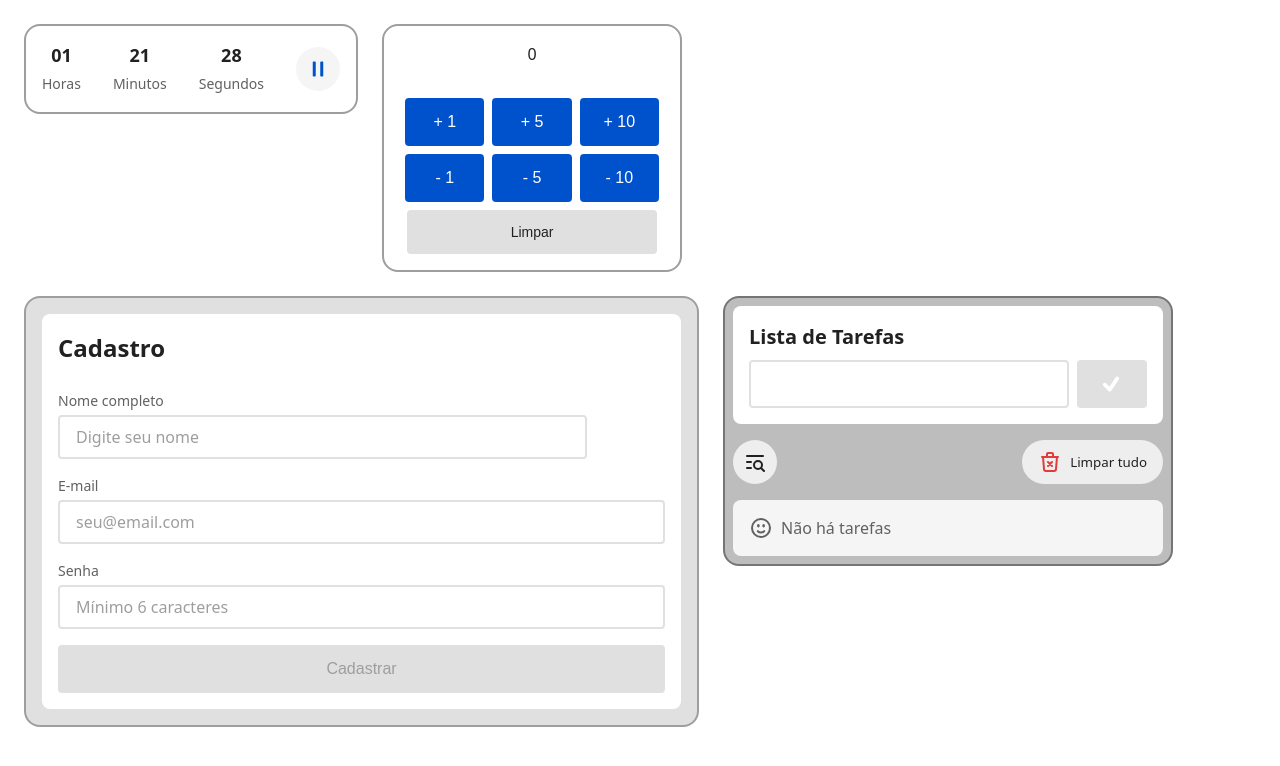
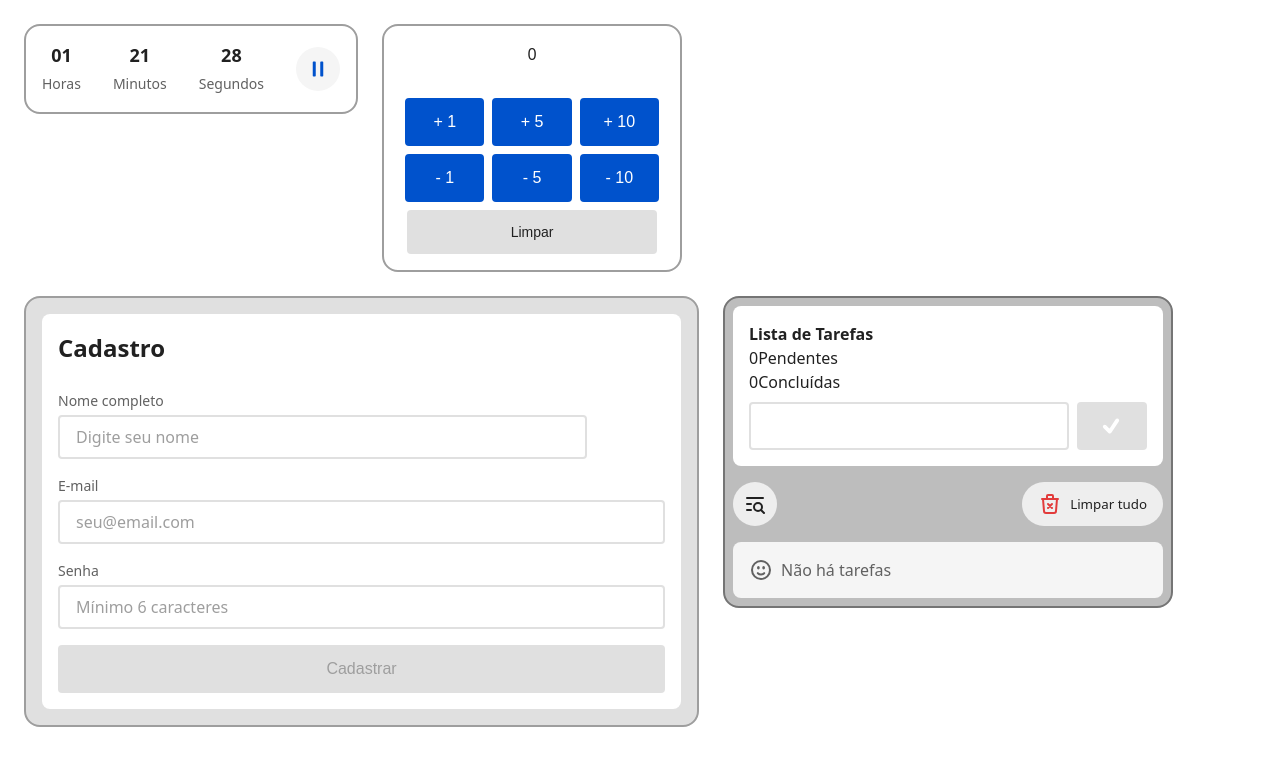
Before and after one commit to derick-rufino/react-hooks-study, a React (Vite) app: page / in a window 1280 px wide. Shown: the top 766 px of the page. Built offline with nearby package versions, Linux system fonts and the light colour scheme.

Commit message:
feat: persist tasks in local storage and update UI components

```diff
--- a/src/components/lista-tarefas/ListaTarefas.jsx
+++ b/src/components/lista-tarefas/ListaTarefas.jsx
@@ -1,11 +1,18 @@
-import { useState, useContext } from "react";
+import { useState, useContext, useEffect } from "react";
 import useCopyToClipboard from "../../utils/CopyToClipboard";
 import { ToastContext } from "../../utils/ToastContext";
 
 import "./ListaTarefas.css";
 
 export default function ListaTarefas() {
-  const [tarefas, setTarefas] = useState([]);
+  const [tarefas, setTarefas] = useState(() => {
+    const tarefasGuardadas = localStorage.getItem("tarefasGuardadasLocais"); //pega no localStorage o que estiver guardado na caixa com nome "tarefasGuardadasLocais"
+    return tarefasGuardadas ? JSON.parse(tarefasGuardadas) : []; //se houver algo, retona esse valor, se não, retorna um valor padrão (array vazio de tarefas)
+  });
+
+  useEffect(() => {
+    localStorage.setItem("tarefasGuardadasLocais", JSON.stringify(tarefas));
+  }, [tarefas]);
 
   const [tarefaAtual, setTarefaAtual] = useState("");
 
@@ -19,7 +26,7 @@ export default function ListaTarefas() {
 
   const tarefasVisiveis =
     searchboxOpen && searchTerm.trim() !== ""
-      ? tarefas.filter(tarefa =>
+      ? tarefas.filter((tarefa) =>
           tarefa.texto.toLowerCase().includes(searchTermNormalizado)
         )
       : tarefas;
@@ -48,7 +55,7 @@ export default function ListaTarefas() {
 
     setTarefas((prevTarefas) => [novaTarefa, ...prevTarefas]);
     setTarefaAtual("");
-    setMensagemErro("")
+    setMensagemErro("");
 
     addToast({
       type: "success",
@@ -56,10 +63,6 @@ export default function ListaTarefas() {
       message: `Tarefa adicionada: ${texto}`,
     });
   };
-
- /* function handleSearch(texto) {
-    tarefas.filter((tarefa) => tarefa.texto.toLowerCase().includes(texto));
-  } */
 
   function handleDelete(id) {
     /* AI-ADDED START: handler para remover tarefa por id (gerado por assistente) */
@@ -91,7 +94,20 @@ export default function ListaTarefas() {
   return (
     <div className="container-lista-tarefas">
       <form onSubmit={handleSubmit} id="lista-tarefas-form">
-        <h4 className="div-titulo">Lista de Tarefas</h4>
+        <div className="header-listaTarefas">
+          <div>
+            <h4 className="titulo-listaTarefas">Lista de Tarefas</h4>
+            <div className="contador-pendentes">
+              <span className="contador-numero">0</span>
+              Pendentes
+            </div>
+            <div className="contador-concluidas">
+              <span className="contador-numero">0</span>
+              Concluídas
+            </div>
+          </div>
+        </div>
+
         <input
           type="text"
           name="task"
```
